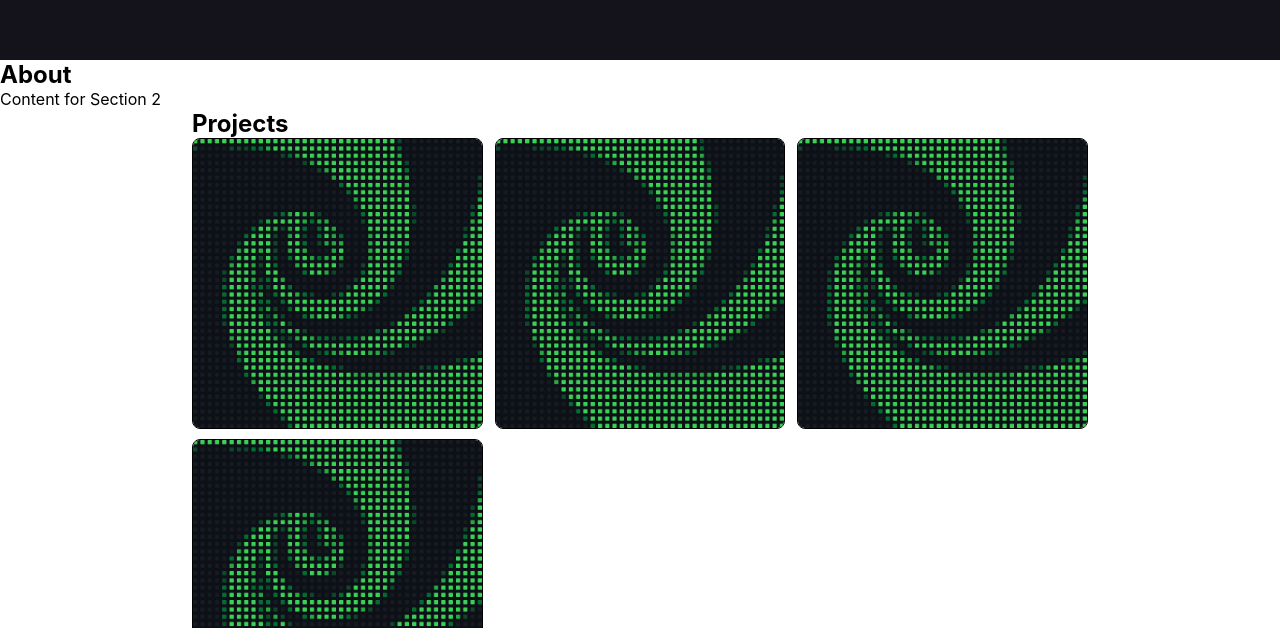
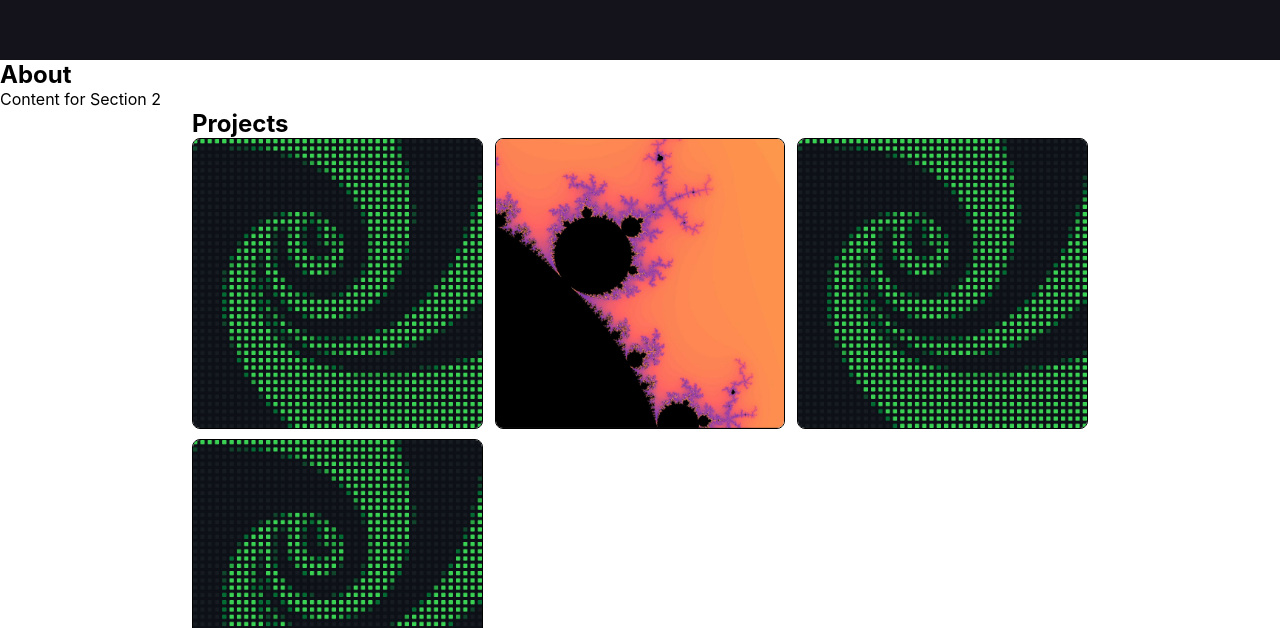
Before and after one commit to RohanFredriksson/RohanFredriksson.github.io, a React (Create React App) app: page / in a window 1280 px wide. Shown: the part 740-1368 px from the top of the page. Built offline with nearby package versions, Linux system fonts and the light colour scheme.

Commit message:
Added new gifs for the fractal explore project.

```diff
--- a/src/sections/Projects.jsx
+++ b/src/sections/Projects.jsx
@@ -7,24 +7,38 @@ import './../index.css';
 
 import GIFToContributionAnimation from './../assets/gif-to-contribution.gif';
 import GIFToContribtutionStatic from './../assets/gif-to-contribution-static.png';
+import FractalExploreAnimation from './../assets/fractal-explore.gif';
+import FractalExploreStatic from './../assets/fractal-explore-static.png';
 
 const GIFToContribution = () => {
 
   return (
     <div style={{backgroundColor: '#0d1117'}}>
       <HoverGif
-          animation={GIFToContributionAnimation}
-          frame={GIFToContribtutionStatic}
-          alt={'GIF to Contribution'}
+        animation={GIFToContributionAnimation}
+        frame={GIFToContribtutionStatic}
+        alt={'GIF to Contribution'}
       />
     </div>
   );
 
 }
 
+const FractalExplore = () => {
+
+  return (
+    <HoverGif
+      animation={FractalExploreAnimation}
+      frame={FractalExploreStatic}
+      alt={'Fractal Explore'}
+    />
+  );
+
+}
+
 const images = [
     { id: 1, title: 'Pancake Engine', href: 'https://github.com/RohanFredriksson/PancakeEngine', contents: (<GIFToContribution/>)},
-    { id: 2, title: 'Fractal Explore', href: 'https://github.com/RohanFredriksson/FractalExplore', contents: (<GIFToContribution/>)},
+    { id: 2, title: 'Fractal Explore', href: 'https://github.com/RohanFredriksson/FractalExplore', contents: (<FractalExplore/>)},
     { id: 3, title: 'GIF to Contribution', href: 'https://github.com/RohanFredriksson/GIF-to-Contribution', contents: (<GIFToContribution/>)},
     { id: 4, title: 'Pancake Engine', href: 'https://github.com/RohanFredriksson/PancakeEngine', contents: (<GIFToContribution/>)},
 ];
```
Also changed, not shown: src/assets/fractal-explore-static.png (added), 1 other file (tests, documents, lock files or other folders).
